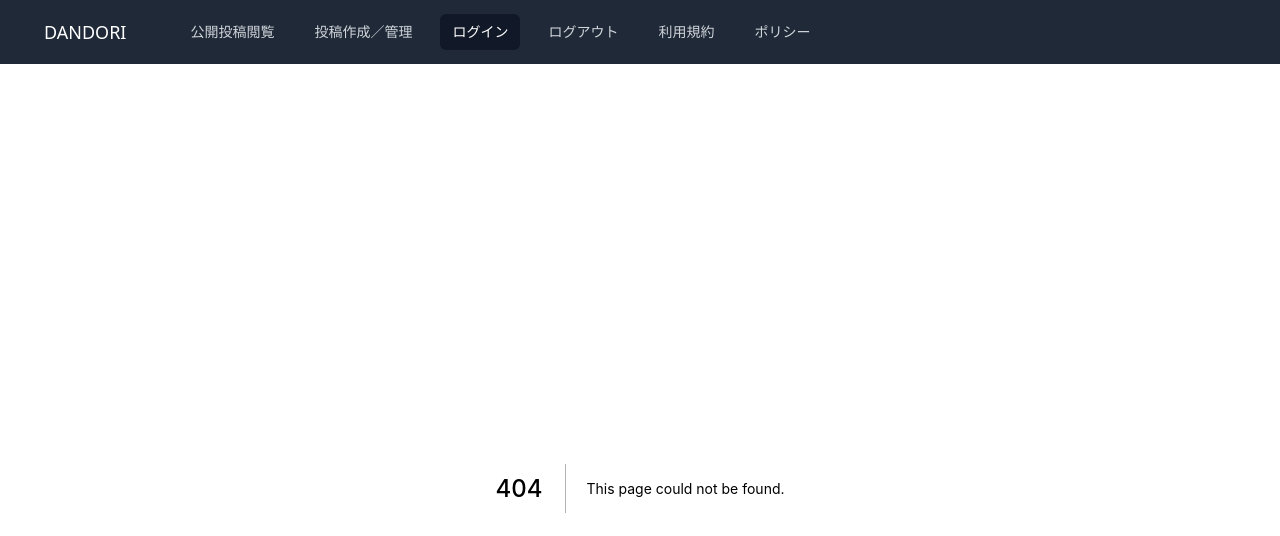
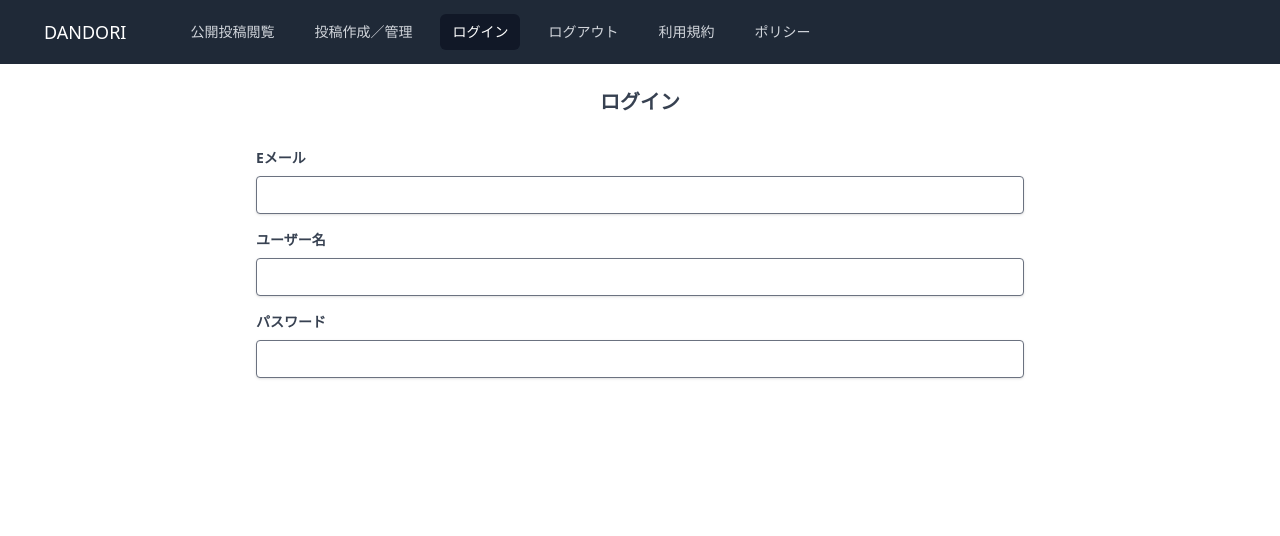
Before and after one commit to ko1ke/know-sync-front, a Next.js app: page /login in a window 1280 px wide. Before the commit this address had no page. Shown: the top 536 px of the page. Built offline with nearby package versions, Linux system fonts and the light colour scheme.

Commit message:
login form

```diff
--- /dev/null
+++ b/components/common/Button.tsx
@@ -0,0 +1,36 @@
+import React from 'react';
+
+type Props = {
+  color: 'pink' | 'blue' | 'green';
+  text: string;
+  fullWidth?: boolean;
+  Icon?: React.ReactNode;
+} & React.DetailedHTMLProps<
+  React.ButtonHTMLAttributes<HTMLButtonElement>,
+  HTMLButtonElement
+>;
+
+const Button: React.FC<Props> = ({
+  color,
+  text,
+  fullWidth = false,
+  Icon,
+  ...rest
+}) => {
+  return (
+    <div className="my-4">
+      <button
+        type="button"
+        className={`${
+          fullWidth ? 'w-full max-w-5xl' : ''
+        } bg-${color}-500 hover:bg-${color}-700 text-white font-medium py-2 px-4 rounded inline-flex items-center justify-center`}
+        {...rest}
+      >
+        {Icon}
+        <span>{text}</span>
+      </button>
+    </div>
+  );
+};
+
+export default Button;
--- /dev/null
+++ b/components/common/FormikTextInput.tsx
@@ -0,0 +1,37 @@
+import { Field, ErrorMessage } from 'formik';
+import React from 'react';
+
+const FormikTextInput = ({
+  labelText,
+  name,
+  type,
+}: {
+  labelText?: string;
+  name: string;
+  type: string;
+}) => {
+  return (
+    <div className="my-4">
+      {labelText && (
+        <label
+          className="block text-gray-700 text-sm font-bold mb-2"
+          htmlFor={name}
+        >
+          {labelText}
+        </label>
+      )}
+      <Field
+        className="shadow appearance-none border rounded w-full py-2 px-3 text-gray-700 leading-tight focus:outline-none focus:shadow-outline"
+        id={name}
+        type={type}
+        name={name}
+      />
+      <ErrorMessage
+        name={name}
+        render={(msg) => <div className="text-red-800 mt-2 text-sm">{msg}</div>}
+      />
+    </div>
+  );
+};
+
+export default FormikTextInput;
--- /dev/null
+++ b/pages/login.tsx
@@ -0,0 +1,64 @@
+import type { NextPage } from 'next';
+import React, { useEffect, useState } from 'react';
+import * as Yup from 'yup';
+import { ErrorMessage, Field, Form, Formik } from 'formik';
+import Button from '../components/common/Button';
+import FormikTextInput from '../components/common/FormikTextInput';
+
+const Login: NextPage = () => {
+  const initialValues = {
+    email: '',
+    username: '',
+    password: '',
+  };
+
+  const handleSubmit = (data: any) => {};
+
+  return (
+    <div className="max-w-3xl w-full mx-auto z-10">
+      <div className="text-center">
+        <h3 className="text-xl text-gray-700 font-bold mb-2">ログイン</h3>
+      </div>
+
+      <Formik
+        enableReinitialize={true}
+        initialValues={initialValues}
+        validationSchema={Yup.object({
+          email: Yup.string()
+            .required('入力必須です')
+            .email('Eメールの形式で入力してください'),
+          username: Yup.string()
+            .required('入力必須です')
+            .max(1000, '最大100文字までで入力してください'),
+          password: Yup.string()
+            .required('入力必須です')
+            .matches(
+              /^(?=.*[A-Za-z])(?=.*\d)(?=.*[@$!%*#?&])[A-Za-z\d@$!%*#?&]{8,}$/,
+              '8文字以上で、大文字、小文字、数字、「@$!%*#?&」の特殊文字がそれぞれ１文字以上含まれるよう入力してください'
+            ),
+        })}
+        onSubmit={(values) => handleSubmit(values)}
+      >
+        <Form>
+          <div className="py-2">
+            <FormikTextInput labelText="Eメール" type="text" name="email" />
+            <FormikTextInput
+              labelText="ユーザー名"
+              type="text"
+              name="username"
+            />
+            <FormikTextInput
+              labelText="パスワード"
+              type="password"
+              name="password"
+            />
+          </div>
+
+          <Button fullWidth text="ログイン" color="blue" type="submit" />
+        </Form>
+      </Formik>
+    </div>
+  );
+};
+
+export default Login;
--- a/pages/public_procedures.tsx
+++ /dev/null
@@ -1,11 +0,0 @@
-import type { NextPage } from 'next';
-
-const PublicProcedures: NextPage = () => {
-  return (
-    <div>
-      <h1 className="text-3xl font-bold underline">Hello world!</h1>
-    </div>
-  );
-};
-
-export default PublicProcedures;
--- a/tailwind.config.js
+++ b/tailwind.config.js
@@ -21,7 +21,9 @@ module.exports = {
     },
   },
   variants: {
-    extend: {},
+    extend: {
+      textDecoration: ['active'],
+    },
   },
   plugins: [require('@tailwindcss/forms')],
 };
```
